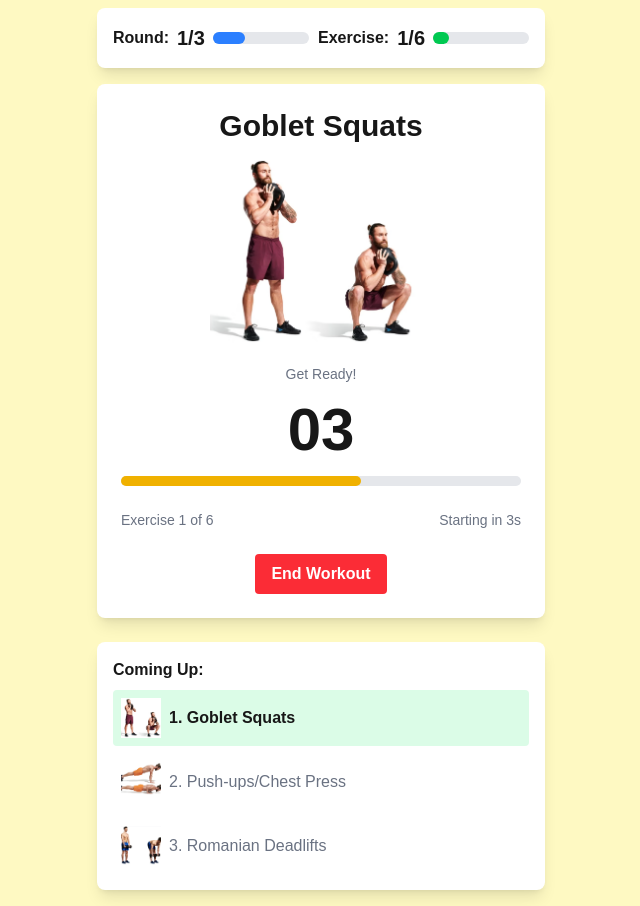
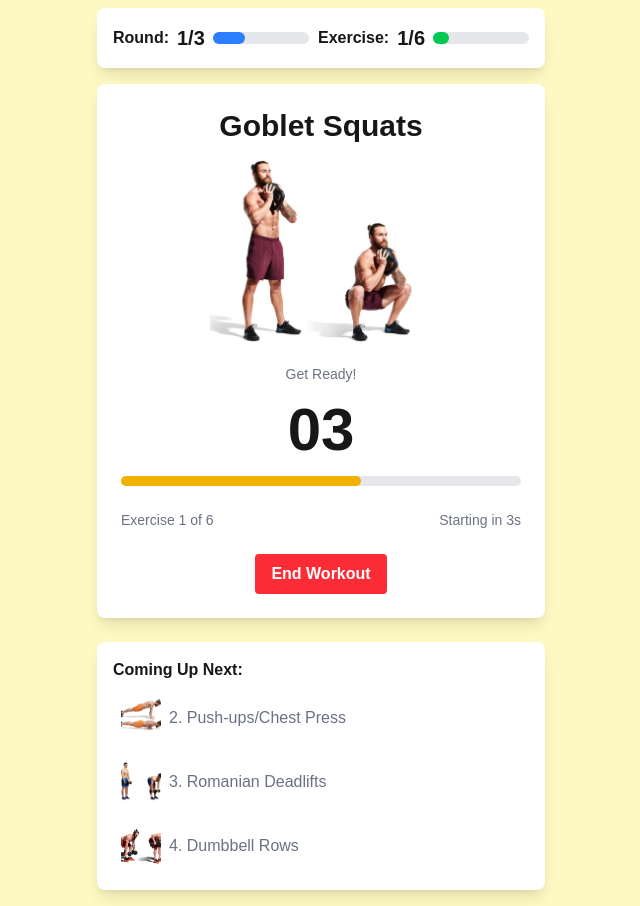
Before and after one commit to pluggyboy/hiit, a Next.js app: page / in a window 1280 px wide. Both pictures are taken after a click on the button "Start Workout". Shown: the whole page, without its empty margins (319-959 px from the left). Built offline with nearby package versions, Linux system fonts and the light colour scheme.

Commit message:
Fix 'Coming Up' panel to show only future exercises

```diff
--- a/src/components/HIITTimer.tsx
+++ b/src/components/HIITTimer.tsx
@@ -395,18 +395,18 @@ const HIITTimer = () => {
 
       {started && !completed && (
         <div className="mt-6 bg-white rounded-lg shadow-lg p-4 w-full max-w-md">
-          <h3 className="font-bold mb-2">Coming Up:</h3>
+          <h3 className="font-bold mb-2">Coming Up Next:</h3>
           <ul className="space-y-2">
             {exercises.map((ex, index) => {
-              if (index < currentExercise) return null;
-              if (index > currentExercise + 2) return null;
+              // Only show future exercises, not the current one
+              if (index <= currentExercise) return null;
+              // Limit to the next 3 exercises
+              if (index > currentExercise + 3) return null;
 
               return (
                 <li
                   key={index}
-                  className={`p-2 rounded flex items-center gap-2 ${
-                    index === currentExercise ? 'bg-green-100 font-bold' : 'text-gray-500'
-                  }`}
+                  className="p-2 rounded flex items-center gap-2 text-gray-500"
                 >
                   <div className="relative w-10 h-10 flex-shrink-0">
                     <Image
@@ -420,6 +420,11 @@ const HIITTimer = () => {
                 </li>
               );
             })}
+            {currentExercise >= exercises.length - 1 && (
+              <li className="p-2 text-gray-500 italic text-center">
+                Last exercise in this round
+              </li>
+            )}
           </ul>
         </div>
       )}
```
